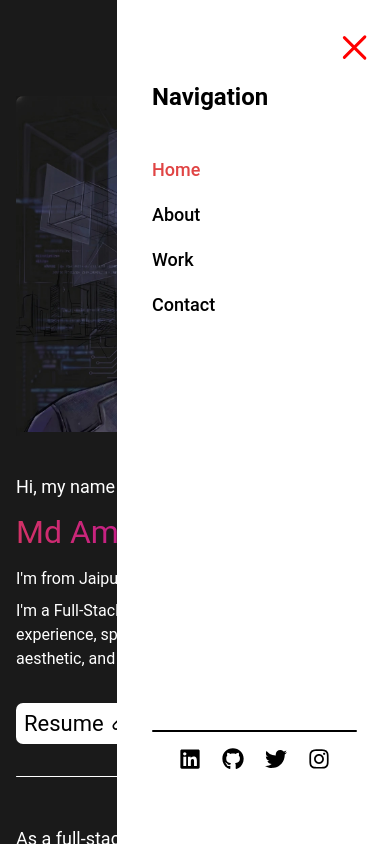
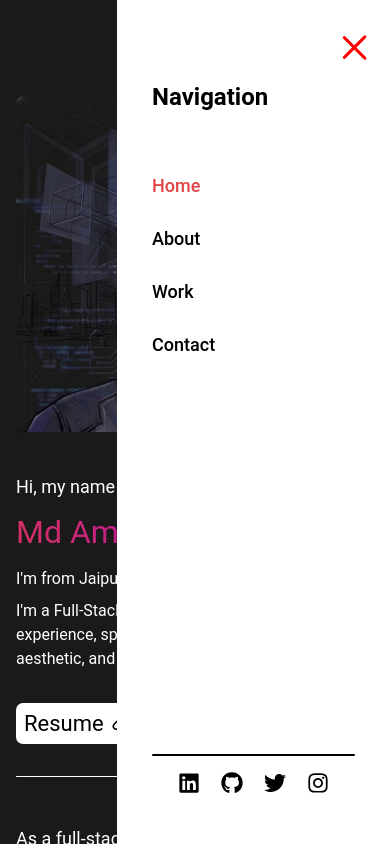
Before and after one commit to krazio-01/Portfolio, a React (Vite) app: page / in a window 390 px wide. Both pictures are taken after a click on the button 358 px from the left and 47 px from the top of the page. Shown: the top 844 px of the page. Built offline with nearby package versions, Linux system fonts and the light colour scheme.

Commit message:
implement a click feedback for mobile devices on sidebar links

```diff
--- a/src/components/Navbar/Navbar.jsx
+++ b/src/components/Navbar/Navbar.jsx
@@ -68,6 +68,7 @@ const Navbar = () => {
                             className="mobile-nav-menu"
                         >
                             <div className="mobile-nav-body">
+                                <div className='sidebar-header'>
                                     <motion.h2
                                         initial={{ opacity: 0 }}
                                         animate={{ opacity: 1 }}
@@ -78,6 +79,7 @@ const Navbar = () => {
                                     >
                                         Navigation
                                     </motion.h2>
+                                </div>
                                 <ul>
                                     {navItems.map((item, index) => (
                                         <motion.li
@@ -90,6 +92,11 @@ const Navbar = () => {
                                                 duration: 0.8,
                                                 ease: [0.76, 0, 0.24, 1],
                                                 delay: 0.07 * index,
+                                            }}
+                                            whileTap={{
+                                                scale: 0.95,
+                                                backgroundColor: 'rgba(0, 0, 0, 0.05)',
+                                                transition: { duration: 0.1 },
                                             }}
                                         >
                                             <NavLinks item={item} fromSidebar={true} />
--- a/src/components/Navbar/navbar.css
+++ b/src/components/Navbar/navbar.css
@@ -153,8 +153,11 @@
     z-index: 3;
 }
 
+.mobile-nav-menu .sidebar-header {
+    padding: 35px 35px 0;
+}
+
 .mobile-nav-menu .mobile-nav-body {
-    padding: 35px;
     display: flex;
     flex-direction: column;
 }
@@ -166,7 +169,7 @@
 
 .mobile-nav-body ul li {
     list-style: none;
-    margin-bottom: 1.5rem;
+    border-radius: var(--border-radius);
 }
 
 .mobile-nav-body ul li a {
@@ -174,6 +177,9 @@
     font-size: var(--fz-lg);
     font-weight: 500;
     color: var(--primary-color2);
+    display: inline-block;
+    width: 100%;
+    padding: 1rem 35px;
 }
 
 .mobile-nav-body ul li a.active span {
@@ -182,8 +188,9 @@
 
 .nav .mobile-nav-social {
     position: absolute;
+    width: 100%;
     bottom: 30px;
-    width: 75%;
+    padding-inline: 35px;
 }
 
 .nav .mobile-nav-social div:first-child {
@@ -199,6 +206,10 @@
     justify-content: center;
     margin: 1rem 0;
     gap: 1.3rem;
+}
+
+.nav .mobile-nav-social-icons ul li a {
+    padding: 0;
 }
 
 .nav .mobile-nav-social-icons a svg {
```
Lines whose indentation alone changed are shown as unchanged.
